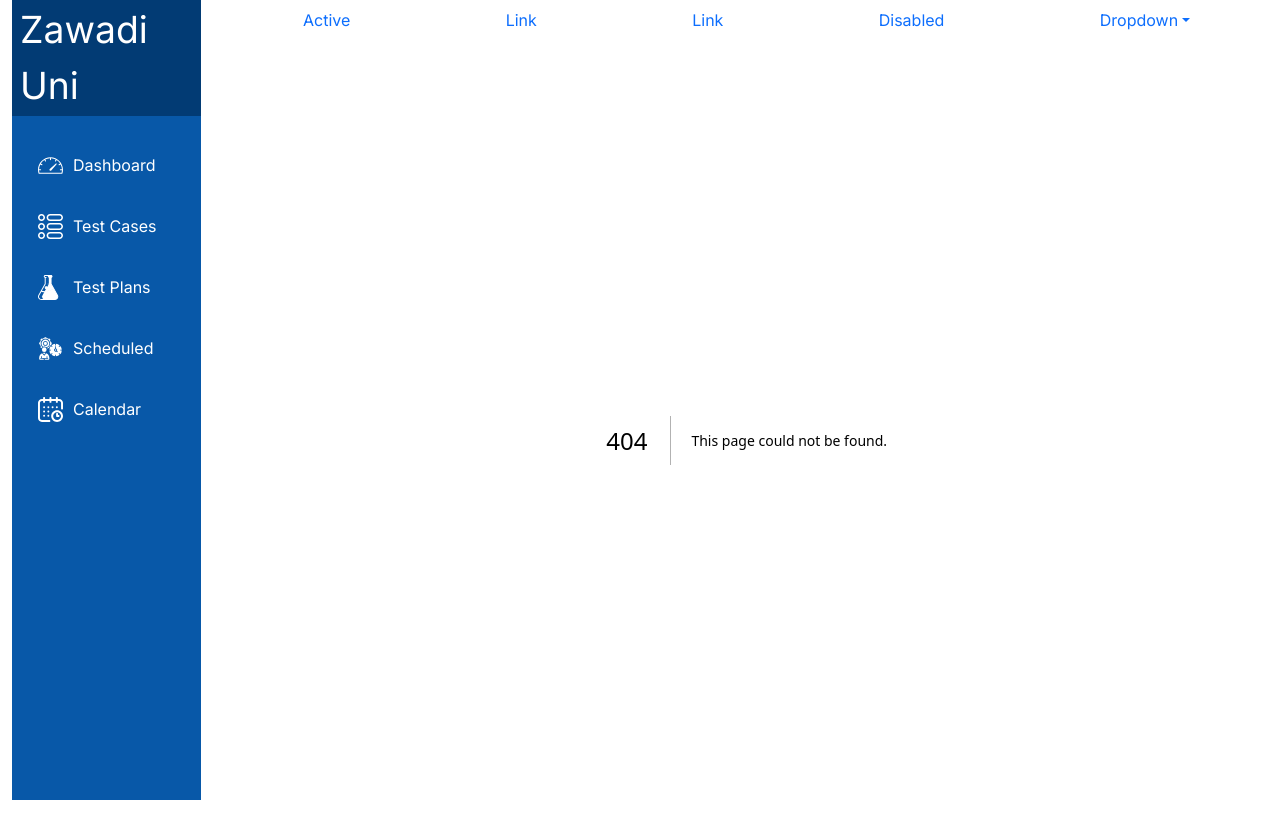
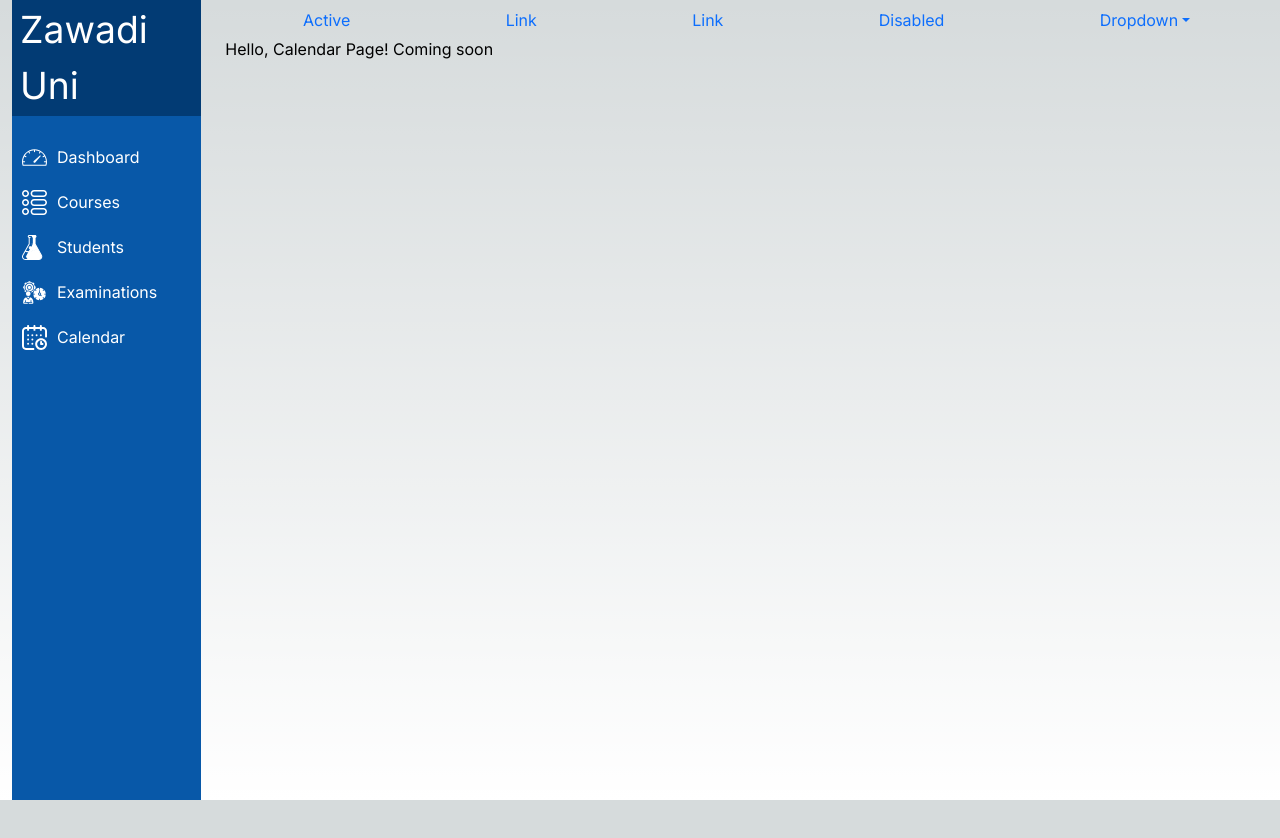
Before and after one commit to dan214/ZawadiUni, a Next.js app in the folder zawadiuni/: page /calendar in a window 1280 px wide. Before the commit this address had no page. After the commit the page ends 800 px from the top, so only its background shows below. Built offline with nearby package versions, Linux system fonts and the light colour scheme.

Commit message:
more navigation changes

```diff
--- /dev/null
+++ b/zawadiuni/app/calendar/page.tsx
@@ -0,0 +1,3 @@
+export default function Page() {
+    return <h1>Hello, Calendar Page! Coming soon</h1>
+}
--- /dev/null
+++ b/zawadiuni/app/courses/page.tsx
@@ -0,0 +1,3 @@
+export default function Page() {
+    return <h1>Hello, Courses Page! Coming soon</h1>
+}
--- /dev/null
+++ b/zawadiuni/app/dashboard/page.tsx
@@ -0,0 +1,3 @@
+export default function Page() {
+    return <h1>Hello, Dashboard Page! Coming soon</h1>
+}
--- /dev/null
+++ b/zawadiuni/app/examinations/page.tsx
@@ -0,0 +1,3 @@
+export default function Page() {
+    return <h1>Hello, Examinations Page! Coming soon</h1>
+}
--- /dev/null
+++ b/zawadiuni/app/students/page.tsx
@@ -0,0 +1,3 @@
+export default function Page() {
+    return <h1>Hello, Students Page! Coming soon</h1>
+}
--- a/zawadiuni/components/SideBar/index.tsx
+++ b/zawadiuni/components/SideBar/index.tsx
@@ -2,6 +2,7 @@
 import React from 'react';
 import { Nav } from 'react-bootstrap';
 import './sidebar.scss';
+import Link from 'next/link'
 
 import DashboardIcon from '../icons/Dashboard';
 import TaskIcon from '../icons/TasksIcon';
@@ -11,45 +12,53 @@ import CalendarIcon from '../icons/CalendarIcon';
 
 const SideBar = () => {
 
-    const MeNuItem = (props: { displayText: any, icon: JSX.Element }) => {
-        const { displayText, icon } = props;
+    const MeNuItem = (props: { displayText: any, icon: JSX.Element, url: string }) => {
+        const { displayText, icon, url } = props;
         return (
             <Nav.Item className='nav-item-flex'>
-                <Nav.Link
-                    className="d-flex">
+                <Link
+                    className="d-flex"
+                    href={url}>
                     {icon}
                     <div>{displayText}</div>
-                </Nav.Link>
+                </Link>
             </Nav.Item>
         );
     };
 
     return (
         <div className="sidebar is-open">
-            <div
-                className="sidebar-header d-flex p-2 justify-content-between align-items-center">
-                <p>Zawadi Uni</p>
-            </div>
+            <Link href="/">
+                <div
+                    className="sidebar-header d-flex p-2 justify-content-between align-items-center">
+                    <p>Zawadi Uni</p>
+                </div>
+            </Link>
             <div className="side-menu">
                 <Nav className='navMainItem'>
                     <MeNuItem
                         displayText="Dashboard"
+                        url="/dashboard"
                         icon={<DashboardIcon />}
                     />
                     <MeNuItem
-                        displayText="Test Cases"
+                        displayText="Courses"
+                        url="/courses"
                         icon={<TaskIcon />}
                     />
                     <MeNuItem
-                        displayText="Test Plans"
+                        displayText="Students"
+                        url="/students"
                         icon={<TestIcon />}
                     />
                     <MeNuItem
-                        displayText="Scheduled"
+                        displayText="Examinations"
+                        url="/examinations"
                         icon={<ScheduledIcon />}
                     />
                     <MeNuItem
                         displayText="Calendar"
+                        url="/calendar"
                         icon={<CalendarIcon />}
                     />
                 </Nav>
```
